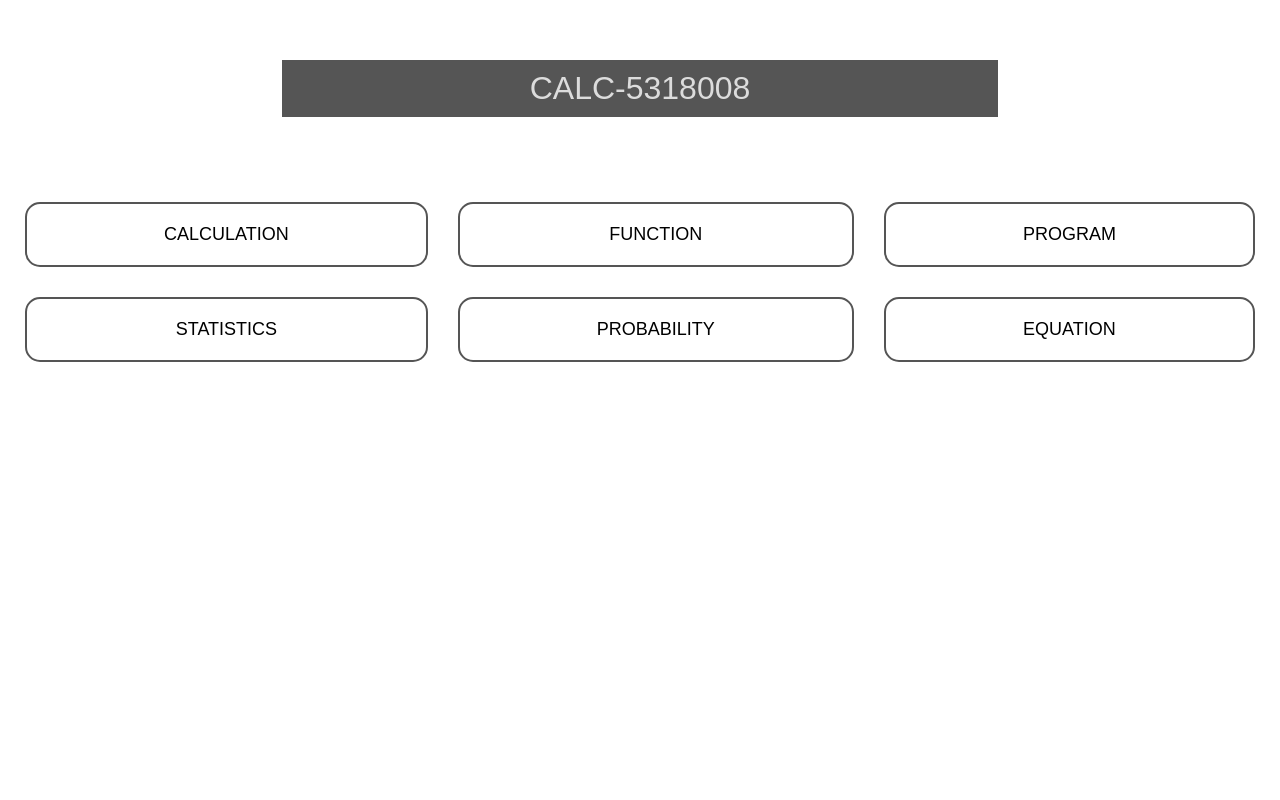
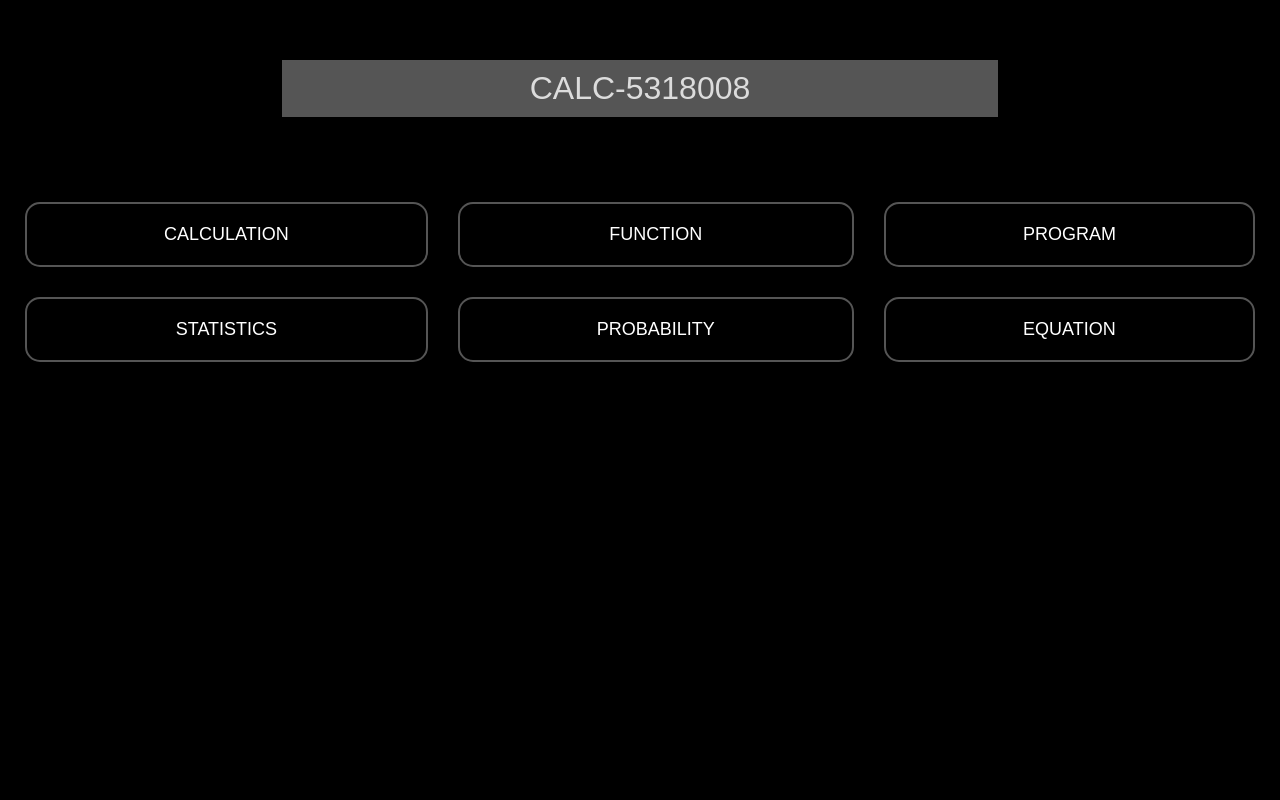
Before and after one commit to nobody48sheldor/CALC-5318008, a Flask app: page / in a window 1280 px wide. Run offline with Flask 2, Linux system fonts and the light colour scheme; parts of the project's set-up code (start-up, migrations or seed data) failed here and were passed over.

Commit message:
dark red

```diff
--- /dev/null
+++ b/static/styles/themes/dark.css
@@ -0,0 +1,9 @@
+body {
+    --text: white;
+    --textHover: white;
+    --answer: white;
+    --background: black;
+    --border: red;
+    --hr: red;
+    --mainMenuButtonBackground: #555555;
+}
--- a/templates/base.html
+++ b/templates/base.html
@@ -3,7 +3,7 @@
 <head>
 	<title>CALC-5318008</title>
 	<meta charset="utf-8">
-	<link rel="stylesheet" href="{{ url_for('static', filename='styles/themes/default.css') }}">
+	<link rel="stylesheet" href="{{ url_for('static', filename='styles/themes/dark.css') }}">
     <link rel="stylesheet" href="{{ url_for('static', filename='styles/main.css') }}">
 </head>
 
```
